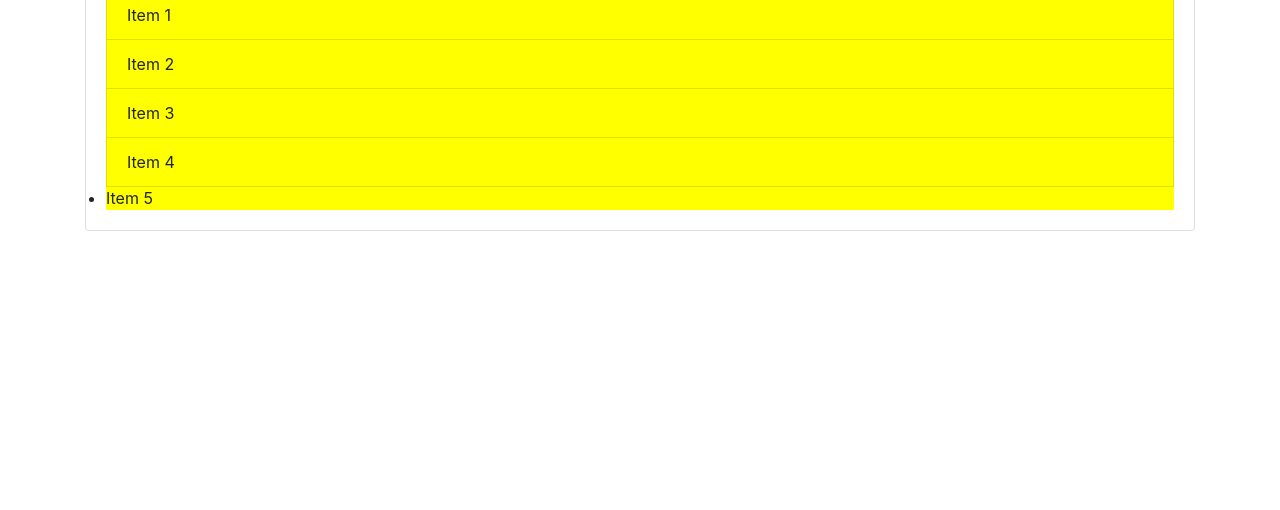
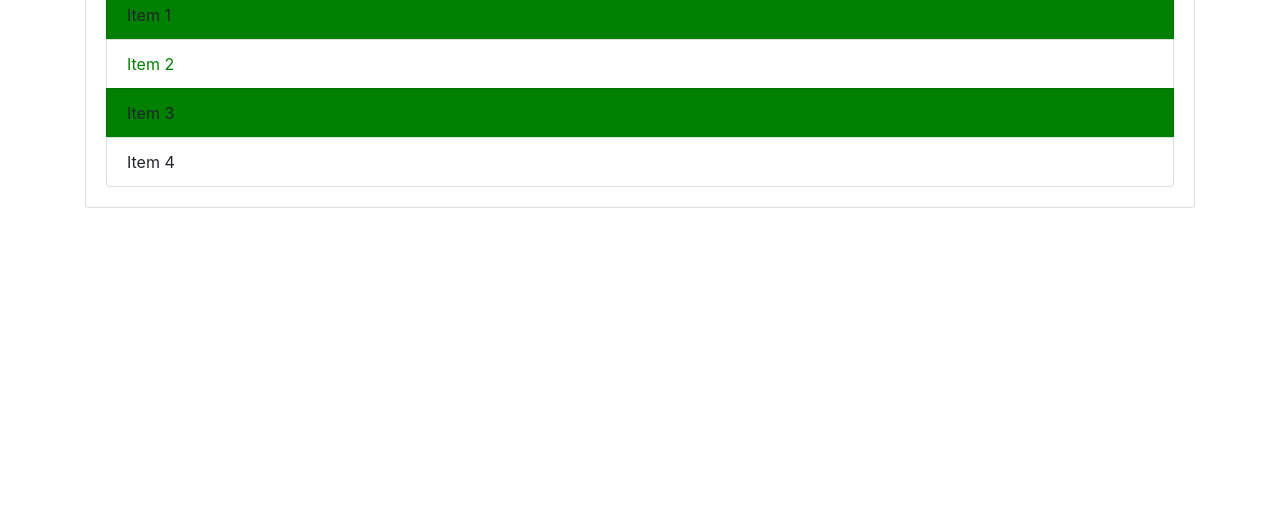
Before and after one commit to Komal40/Dom, a plain HTML site: page DOM/index.html in a window 1280 px wide. Shown: the part 290-800 px from the top of the page. Drawn offline with nearby package versions, Linux system fonts and the light colour scheme.

Commit message:
query-selector

```diff
--- a/DOM/dom.js
+++ b/DOM/dom.js
@@ -15,8 +15,32 @@ header.style.borderBottom='solid 3px #000';
 // }
 
 
-var li=document.getElementsByTagName('li');
-console.log(li);
-for(var i=0; i<li.length; i++){
-    li[i].style.backgroundColor='yellow';
+// var li=document.getElementsByTagName('li');
+// console.log(li);
+// for(var i=0; i<li.length; i++){
+//     li[i].style.backgroundColor='yellow';
+// }
+
+
+
+//by queryselector
+// var secondItem=document.querySelector('.list-group-item:nth-child(2)');
+// secondItem.style.backgroundColor='green';
+
+// var thirdItem=document.querySelector('.list-group-item:nth-child(3)');
+// thirdItem.style.color='white';
+
+
+
+
+
+
+
+//by queryselectorall
+var secondItem=document.querySelectorAll('li');
+secondItem[1].style.color='green'
+
+var odd=document.querySelectorAll('li:nth-child(odd');
+for(var i=0;i<odd.length; i++){
+    odd[i].style.backgroundColor='green'
 }
--- a/DOM/index.html
+++ b/DOM/index.html
@@ -26,7 +26,7 @@
       <li class="list-group-item">Item 2</li>
       <li class="list-group-item">Item 3</li>
       <li class="list-group-item">Item 4</li>
-      <li>Item 5</li>
+      <!-- <li>Item 5</li> -->
     </ul>
    </div>
   </div>
```
